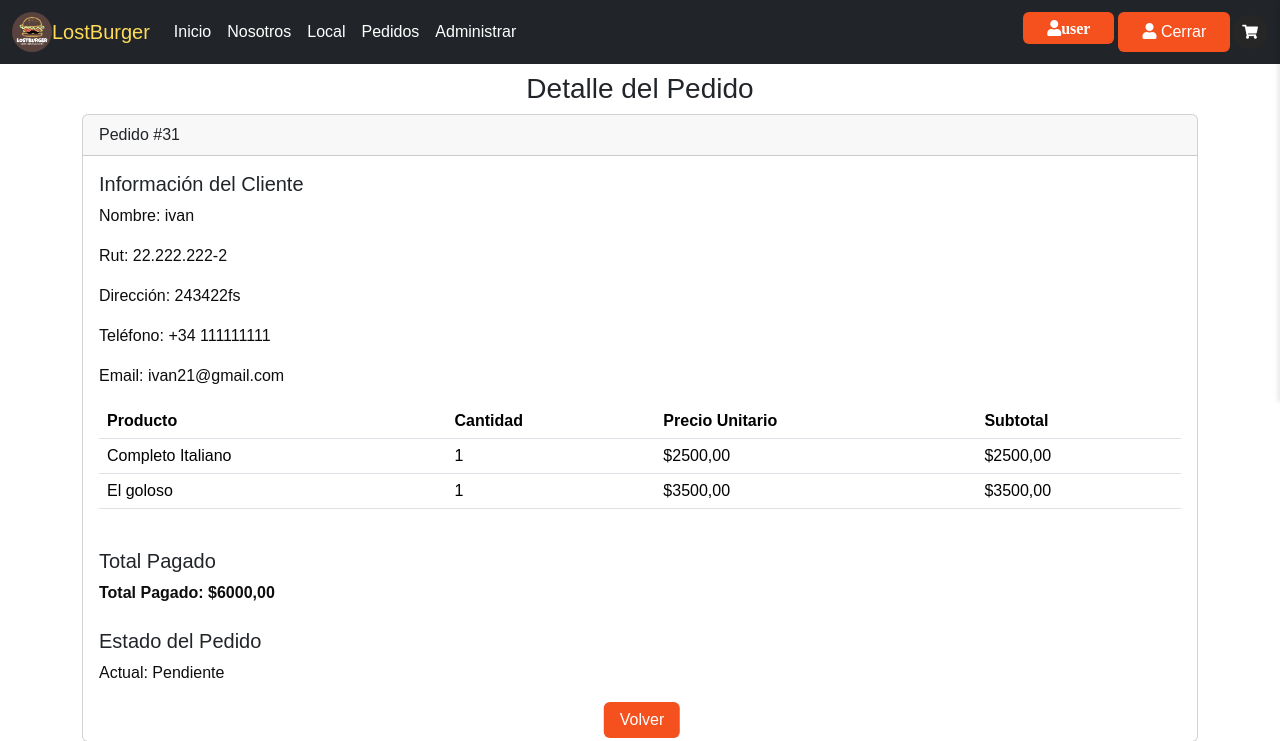
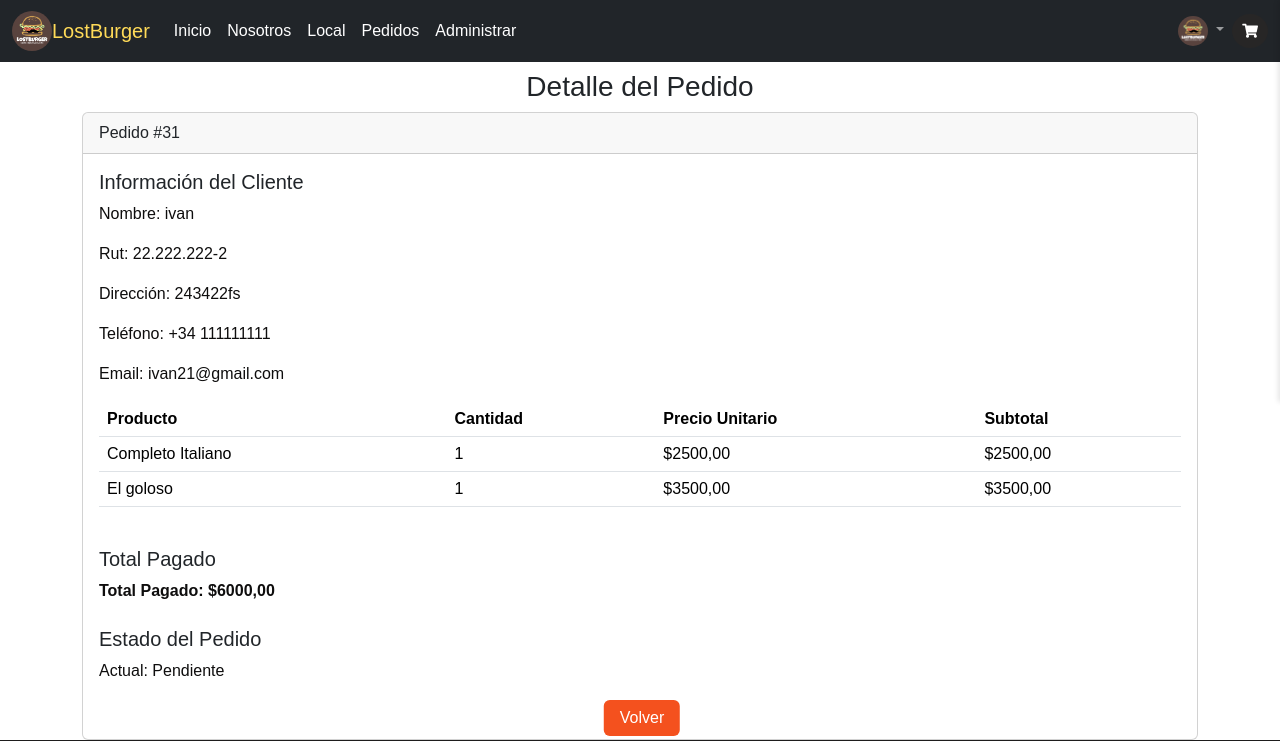
Before and after one commit to Moryab/DjangooLostBurger, a Django app: page /detallecli/31 in a window 1280 px wide. Shown: the top 741 px of the page. Run offline with Django 5.2, Linux system fonts and the light colour scheme; a user stored in the database is signed in; data comes from the database, SQL or seed files in the repository; both versions use the stored data as it was after the commit; some libraries are stand-ins or nearby versions.

Commit message:
arreglo de icono usuario

```diff
--- a/aplicacion/templates/aplicacion/base.html
+++ b/aplicacion/templates/aplicacion/base.html
@@ -80,27 +80,34 @@
 
         <ul class="navbar-nav ms-auto">
           {% if user.is_authenticated %}
-          <li class="nav-item text-light">
-
-            <li>
-              <a href="#"class="fas fa-user btn">{{user.username}}</a>
-            </li>
-
-            <li>
-              <a href="{% url 'salir' %}"class="btn">
-              <i class="fas fa-user"></i> Cerrar</a>
-            </li>
-
+          <!-- Botón circular con imagen de perfil y menú desplegable -->
+          <li class="nav-item dropdown">
+              <a class="nav-link dropdown-toggle" href="#" id="navbarDropdownMenuLink" role="button"
+                  data-bs-toggle="dropdown" aria-expanded="false">
+                  <img src="{% static 'aplicacion/img/Logo.png' %}" alt="Imagen de perfil" class="rounded-circle" width="30" height="30">
+              </a>
+              <ul class="dropdown-menu dropdown-menu-end" aria-labelledby="navbarDropdownMenuLink">
+                  <li>
+                      <a class="dropdown-item" href="#"><i class="fas fa-user icono-perfil">{{ user.username }}</i></a>
+                  </li>
+                  <li>
+                      <hr class="dropdown-divider">
+                  </li>
+                  <li>
+                      <a class="dropdown-item" href="{% url 'salir' %}"><i class="fas fa-sign-out-alt icono-salir"></i> Cerrar sesión</a>
+                  </li>
+              </ul>
+          </li>
           {% else %}
-
+          <!-- Botón de inicio de sesión -->
           <li>
-            <a href="{% url "login" %}"class="btn">
-              <i class="fas fa-user"></i> Ingresa</a>
-          </li>
-
+              <a href="{% url 'login' %}" class="btn">
+                  <i class="fas fa-user"></i> Ingresa
+              </a>
           </li>
           {% endif %}
-        </ul>
+      </ul>
+
       </div>
       <!--Icono de Boton de carrito-->
       <button id="cart-toggle" class="cart-toggle"><i class="fas fa-shopping-cart"></i></button>
--- a/aplicacion/templates/aplicacion/baseadmin.html
+++ b/aplicacion/templates/aplicacion/baseadmin.html
@@ -41,6 +41,7 @@
               })
             </script>
         {% endif %}
+
 
     {% endfor %}
 
@@ -87,7 +88,7 @@
                     data-bs-toggle="dropdown" aria-expanded="false">
                     <img src="{% static 'aplicacion/img/Logo.png' %}"alt="Imagen de perfil" class="rounded-circle" width="30" height="30">
                 </a>
-                <ul class="dropdown-menu dropdown-menu-end" aria-labelledby="navbarDropdownMenuLink">
+                <ul class="dropdown-menu dropdown-menu" aria-labelledby="navbarDropdownMenuLink">
                     {% if user.is_authenticated %}
                     <li>
                         <a class="dropdown-item" href="#"> <i class="fas fa-user icono-perfil">{{user.username}}</i></i></a>
```
Also changed, not shown: aplicacion/static/aplicacion/css/indicadores.css (line endings or trailing spaces), db.sqlite3.
